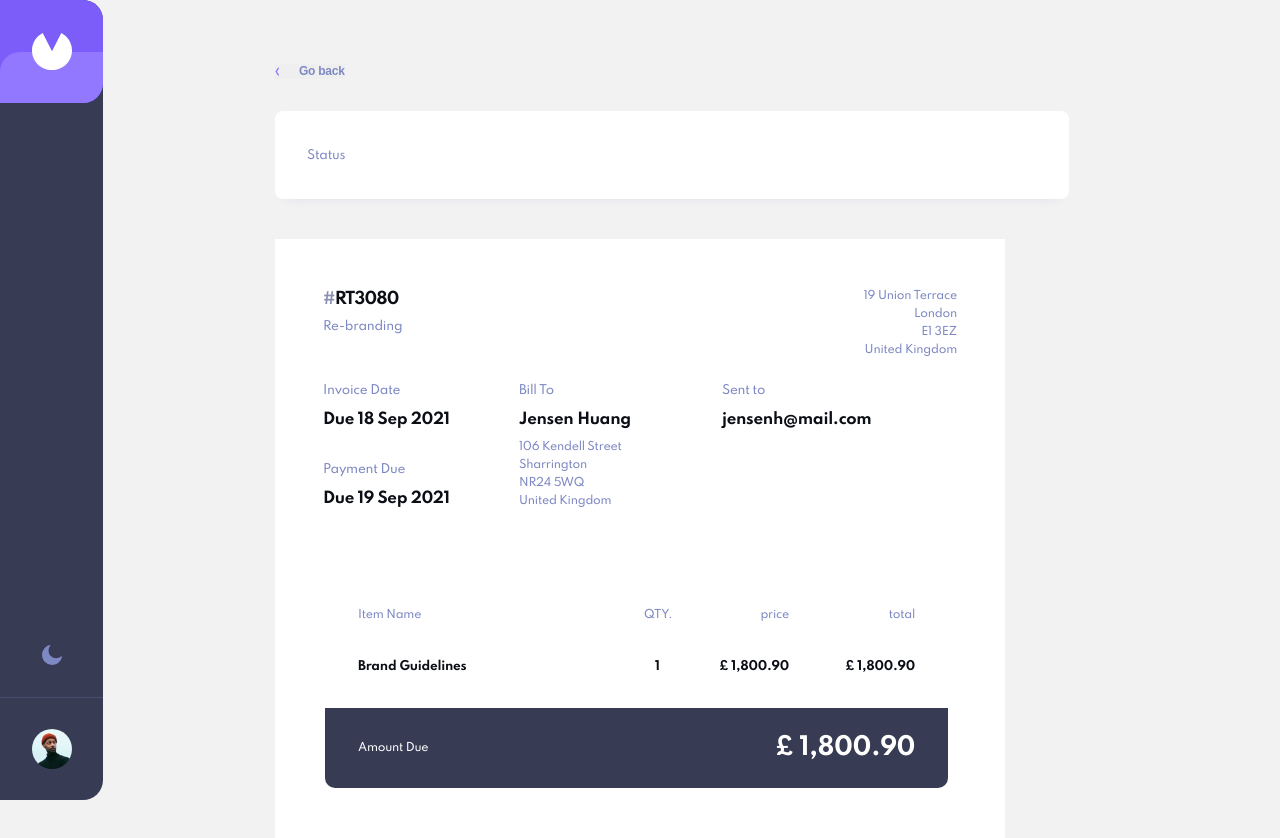
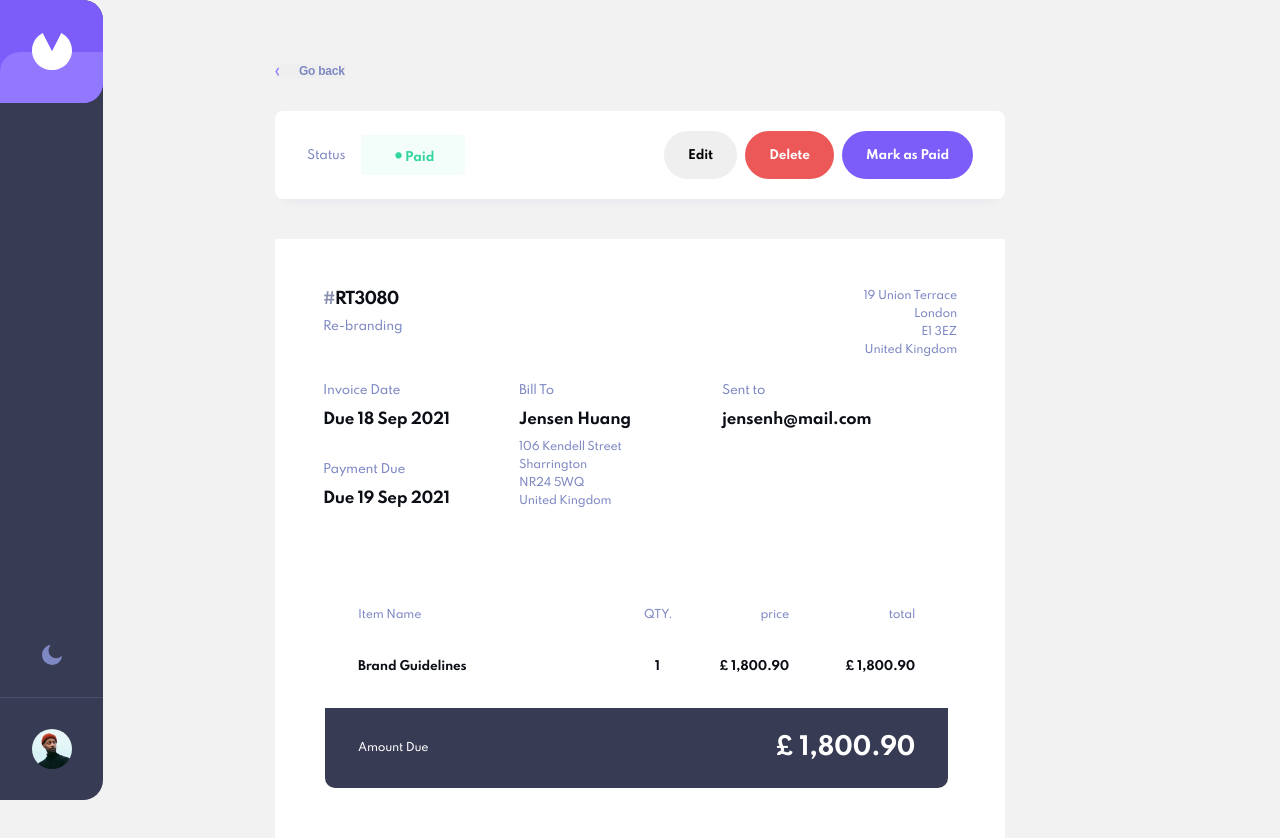
Before and after one commit to kvnloughead/invoice-app, a React (Create React App) app: page / in a window 1280 px wide. Both pictures are taken after a click on the icon 981 px from the left and 232 px from the top of the page. Built offline with nearby package versions, Linux system fonts and the light colour scheme.

Commit message:
feat: add InvoiceToolbar component

```diff
--- a/src/components/invoicetoolbar/InvoiceToolbar.jsx
+++ b/src/components/invoicetoolbar/InvoiceToolbar.jsx
@@ -2,8 +2,11 @@
 import React from 'react';
 
 import AppContext from '../../contexts/AppContext';
+import PaidStatus from '../paidstatus/PaidStatus';
+import Button from '../button/Button';
+
 import {
-  Container, GoBack, Toolbar, Label,
+  Container, GoBack, Toolbar, Label, FlexRow, Buttons,
 } from './style';
 
 const InvoiceToolbar = () => {
@@ -13,7 +16,15 @@ const InvoiceToolbar = () => {
     <Container>
       <GoBack>Go back</GoBack>
       <Toolbar currentInvoice={currentInvoice}>
-        <Label>Status</Label>
+        <FlexRow>
+          <Label>Status</Label>
+          <PaidStatus status={currentInvoice.status} />
+        </FlexRow>
+        <Buttons>
+          <Button type="edit" />
+          <Button type="delete" />
+          <Button type="markPaid" />
+        </Buttons>
       </Toolbar>
     </Container>
   );
--- a/src/components/invoicetoolbar/style.js
+++ b/src/components/invoicetoolbar/style.js
@@ -1,6 +1,6 @@
 import styled from 'styled-components';
 
-import { secondaryTextStyles, flexColumnStyles } from '../../utils/utility-styles';
+import { secondaryTextStyles, flexColumnStyles, flexRowStyles } from '../../utils/utility-styles';
 import leftArrow from '../../images/icon-arrow-left.svg';
 
 export const Container = styled.div`
@@ -38,10 +38,21 @@ export const Toolbar = styled.ul`
   margin-bottom: 16px;
   box-shadow: 0px 10px 10px -10px #48549F1A;
   border-radius: 8px;
-  ${flexColumnStyles({ ai: 'center' })}
+  ${flexColumnStyles({ ai: 'center', jc: 'space-between' })}
+  box-sizing: border-box;
 `;
 
 export const Label = styled.h3`
   ${secondaryTextStyles}
   margin: 0;
+  margin-right: 16px;
 `;
+
+export const FlexRow = styled.div`
+  ${flexRowStyles({ ai: 'center' })}
+`;
+
+export const Buttons = styled.ul`
+  ${flexRowStyles({})}
+  gap: 8px;
+`;
--- a/src/components/paidstatus/PaidStatus.jsx
+++ b/src/components/paidstatus/PaidStatus.jsx
@@ -12,6 +12,8 @@ const paidStatusColors = {
 const Container = styled.li`
   text-align: center;
   font-weight: 700;
+  font-size: 12px;
+  line-height: 15px;
   width: 104px;
   height: 40px;
   color: ${(props) => props.status && paidStatusColors[props.status].color};
```
Also changed, not shown: 1 other file (tests, documents, lock files or other folders).
